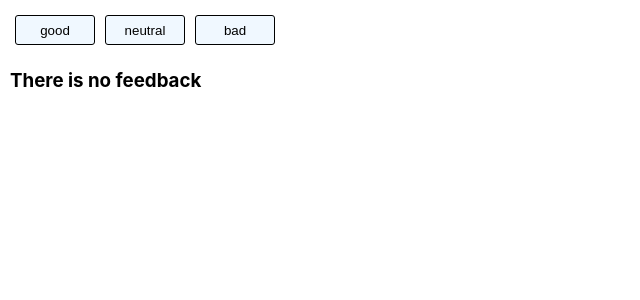
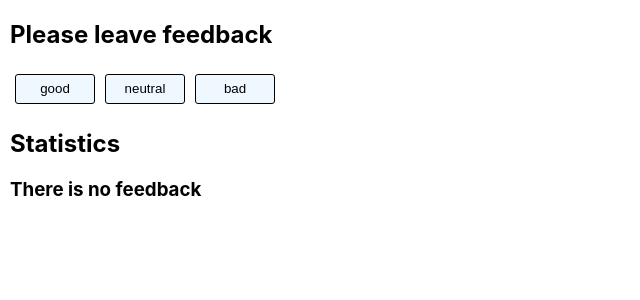
Before and after one commit to OlegFurculita1408/goit-react-hw-02-feedback, a React (Create React App) app: page / in a window 1280 px wide. Shown: the top 300 px of the page, without its empty margins (0-640 px from the left). Built offline with nearby package versions, Linux system fonts and the light colour scheme.

Commit message:
Update App.jsx

```diff
--- a/src/components/App.jsx
+++ b/src/components/App.jsx
@@ -37,13 +37,15 @@ class App extends Component {
 
     return (
       <div>
-          <section title="Please leave feedback">
+          <section>
+            <h2>Please leave feedback</h2>
           <FeedbackOptions
             options={options}
             onLeaveFeedback={this.handlerClick}
           />
           </section>
-          <section title="Statistics">
+          <section>
+            <h2>Statistics</h2>
               {totalFeedback ? (
             <Statistics
               good={good}
```
